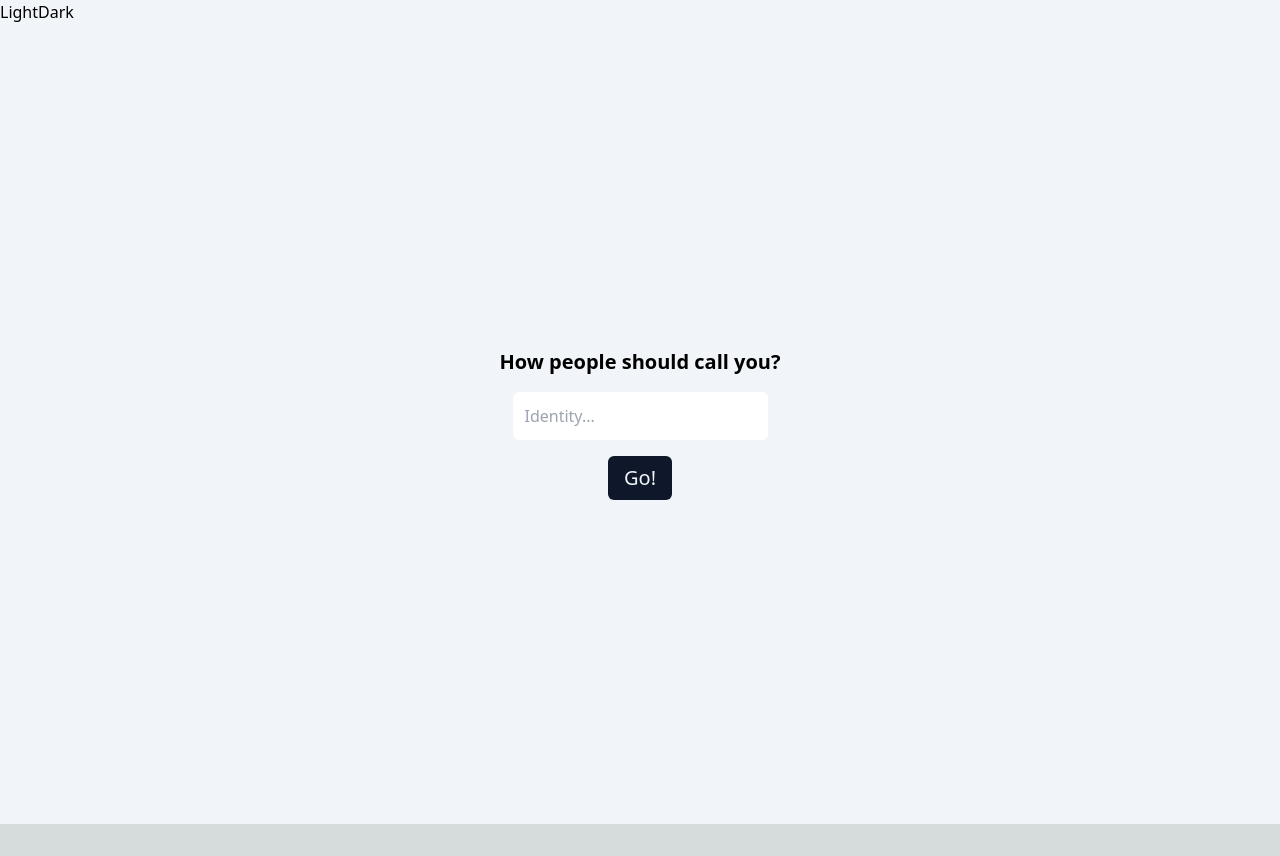
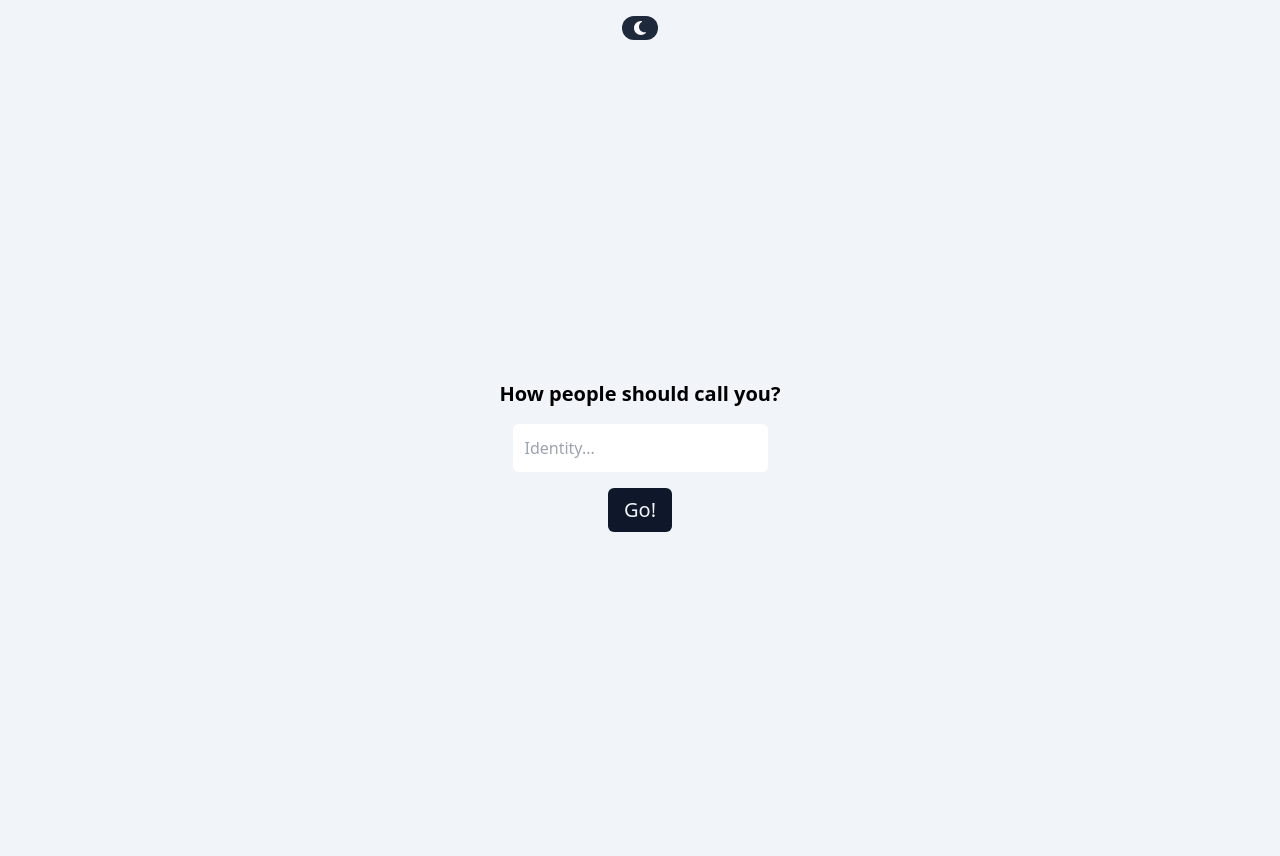
Before and after one commit to yogameleniawan/livechat-nextjs-socket, a Next.js app: page / in a window 1280 px wide. Before the commit the page ends 824 px from the top, so only its background shows below. Built offline with nearby package versions, Linux system fonts and the light colour scheme; no server answers.

Commit message:
update darkmode

```diff
--- a/pages/components/ChatRoom.tsx
+++ b/pages/components/ChatRoom.tsx
@@ -58,7 +58,7 @@ const ChatRoom = ({ username, messages, message, setMessage, handleKeypress, sen
                         type="text"
                         placeholder="New message..."
                         value={message}
-                        className="outline-none p-4 flex-1 bg-gray-100 mr-5 dark:text-black rounded-full transition-all"
+                        className="outline-none p-4 flex-1 bg-gray-100 mr-5 text-black  rounded-full transition-all"
                         onChange={(e) => onChangeMessage(e.target.value)}
                         onKeyUp={handleKeypress}
                         onFocus={() => onFocusMessage()}
--- /dev/null
+++ b/pages/components/DarkModeSwitch.tsx
@@ -0,0 +1,15 @@
+
+import { useTheme } from 'next-themes';
+import { FontAwesomeIcon } from "@fortawesome/react-fontawesome";
+import { faMoon } from '@fortawesome/free-solid-svg-icons/faMoon';
+import { faSun } from '@fortawesome/free-solid-svg-icons/faSun';
+
+export default function DarkModeSwitch() {
+    const { theme, setTheme } = useTheme();
+
+    return (
+        <div className="flex py-4 justify-center">
+            <FontAwesomeIcon onClick={ () => theme === 'dark' ? setTheme("light") : setTheme("dark") } className={`cursor-pointer px-3 py-1 rounded-full bg-slate-800 dark:bg-slate-50 ${theme === 'dark' ? 'text-yellow-400' : 'text-slate-50'}`} icon={theme === 'dark' ? faSun : faMoon} />
+        </div>
+    );
+}
--- a/pages/components/LobyRoom.tsx
+++ b/pages/components/LobyRoom.tsx
@@ -9,7 +9,7 @@ const LobyRoom = ({username, setUsername, setChosenUsername}) => {
                     type="text"
                     placeholder="Identity..."
                     value={username}
-                    className="p-3 rounded-md outline-none"
+                    className="p-3 rounded-md outline-none text-black dark:text-white"
                     onChange={(e) => setUsername(e.target.value)}
                   />
                   <button
--- a/pages/hooks/useDarkSide.tsx
+++ /dev/null
@@ -1,16 +0,0 @@
-
-import { useState, useEffect } from "react";
-
-export default function useDarkSide() {
-    const [theme, setTheme] = useState("");
-    const colorTheme = theme === "dark" ? "light" : "dark";
-
-    useEffect(() => {
-        const root = window.document.documentElement;
-        root.classList.remove(colorTheme);
-        root.classList.add(theme);
-        localStorage.setItem('theme', theme);
-    }, [theme, colorTheme]);
-
-    return [colorTheme, setTheme];
-}
--- a/pages/index.tsx
+++ b/pages/index.tsx
@@ -4,8 +4,7 @@ import React, { useState, useEffect, useRef } from "react";
 import LobyRoom from "./components/LobyRoom";
 import ChatRoom from './components/ChatRoom';
 import useChatScroll from "./hooks/useChatScroll";
-import useDarkSide from './hooks/useDarkSide';
-import { useTheme } from "next-themes";
+import DarkModeSwitch from './components/DarkModeSwitch';
 
 let socket;
 
@@ -21,7 +20,6 @@ export default function Home() {
   const [message, setMessage] = useState("");
   const [messages, setMessages] = useState<Array<Message>>([]);
   const chatbox = useChatScroll(messages);
-  const { theme, setTheme } = useTheme();
 
   useEffect(() => {
     fetch("/api/socket");
@@ -58,8 +56,7 @@ export default function Home() {
 
   return (
     <div className="bg-slate-100 dark:bg-slate-800 ">
-      <button onClick={ () => setTheme("light") }>Light</button>
-      <button onClick={ () => setTheme("dark") }>Dark</button>
+      <DarkModeSwitch />
       {!chosenUsername ? (
         <LobyRoom username={username} setUsername={setUsername} setChosenUsername={setChosenUsername} />
         ) : (
```
